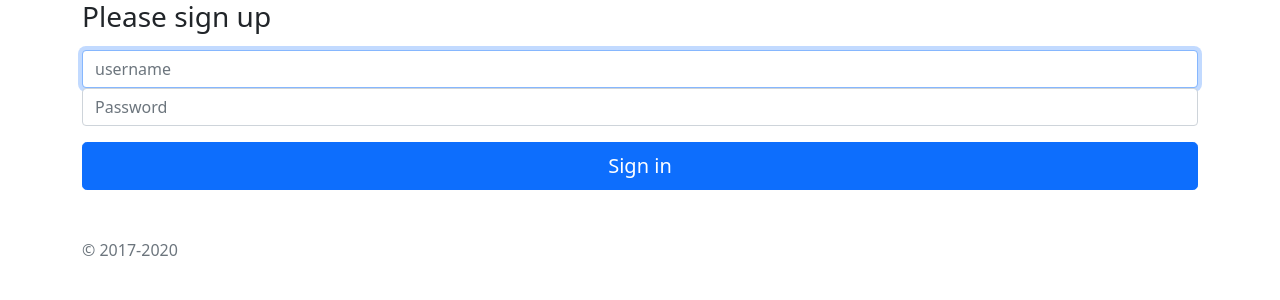
After one commit to hirofumi-kino/reviewproject, a Django app: page /signup/ in a window 1280 px wide. The commit adds this page. Shown: the top 300 px of the page. Run offline with Django 3.2, Linux system fonts and the light colour scheme; some libraries are stand-ins or nearby versions.

Commit message:
get, postの分岐

```diff
--- a/reviewpost/urls.py
+++ b/reviewpost/urls.py
@@ -1,6 +1,6 @@
-from django.contrib import admin
 from django.urls import path
+from .views import signupview
 
 urlpatterns = {
-    path('admin/', admin.site.urls),
+    path('signup/', signupview, name='signup'),
 }
--- a/reviewpost/views.py
+++ b/reviewpost/views.py
@@ -1,3 +1,11 @@
 from django.shortcuts import render
 
 # Create your views here.
+
+
+def signupview(request):
+    if request.method == 'POST':
+        print('POST method')
+    else:
+        print('GET method probably・・・')
+    return render(request, 'signup.html', {})
--- a/templates/base.html
+++ b/templates/base.html
@@ -4,11 +4,13 @@
     <!-- Required meta tags -->
     <meta charset="utf-8">
     <meta name="viewport" content="width=device-width, initial-scale=1">
+      <link href="../assets/dist/css/bootstrap.min.css" rel="stylesheet">
 
     <!-- Bootstrap CSS -->
     <link href="https://cdn.jsdelivr.net/npm/bootstrap@5.0.0-beta1/dist/css/bootstrap.min.css" rel="stylesheet" integrity="sha384-giJF6kkoqNQ00vy+HMDP7azOuL0xtbfIcaT9wjKHr8RbDVddVHyTfAAsrekwKmP1" crossorigin="anonymous">
     {% block header %}
     {% endblock header %}
+
   </head>
   <body>
    {% block content %}
--- /dev/null
+++ b/templates/signup.html
@@ -0,0 +1,19 @@
+{% extends 'base.html' %}
+
+{% block content %}
+
+<div class="container">
+  <form method ='post'>{% csrf_token %}
+    <h1 class="h3 mb-3 fw-normal">Please sign up</h1>
+    <label for="inputUsername" class="visually-hidden">Username</label>
+    <input type="text" id="inputUsername" class="form-control" placeholder="username" name="username_data" required autofocus>
+    <label for="inputPassword" class="visually-hidden">Password</label>
+    <input type="password" id="inputPassword" class="form-control" placeholder="Password" name="password_data" required>
+    <div class="checkbox mb-3">
+    </div>
+    <button class="w-100 btn btn-lg btn-primary" type="submit">Sign in</button>
+    <p class="mt-5 mb-3 text-muted">&copy; 2017-2020</p>
+  </form>
+</div>
+
+{% endblock content %}
```
